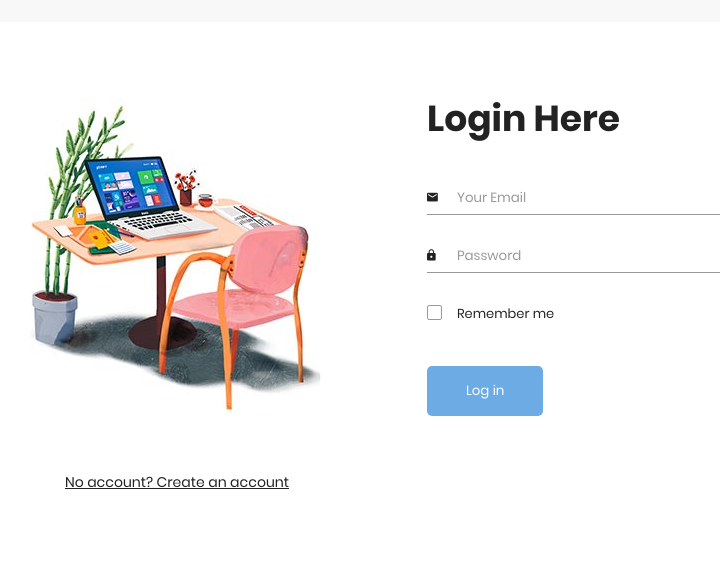
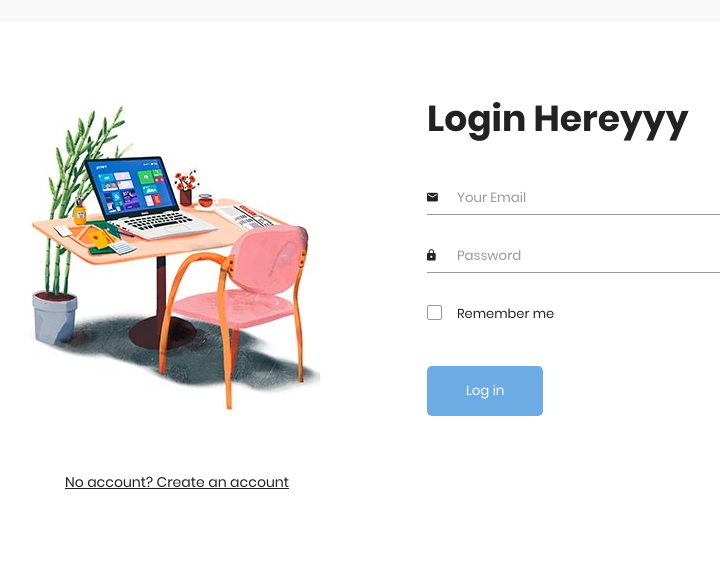
Before and after one commit to shahzaibabid/estudiez-def, a PHP site: page /login.php in a window 1280 px wide. Shown: the part 136-718 px from the top of the page, without its empty margins (273-993 px from the left). Run offline with PHP 8.4, Linux system fonts and the light colour scheme.

Commit message:
Update login.php

```diff
--- a/login.php
+++ b/login.php
@@ -22,7 +22,7 @@
                     </div>
 
                     <div class="signin-form">
-                        <h2 class="form-title">Login Here</h2>
+                        <h2 class="form-title">Login Hereyyy</h2>
                         <form method="POST" class="register-form" id="login-form">
                             <div class="form-group">
                                 <label for="your_name"><i class="zmdi zmdi-email"></i></label>
```
